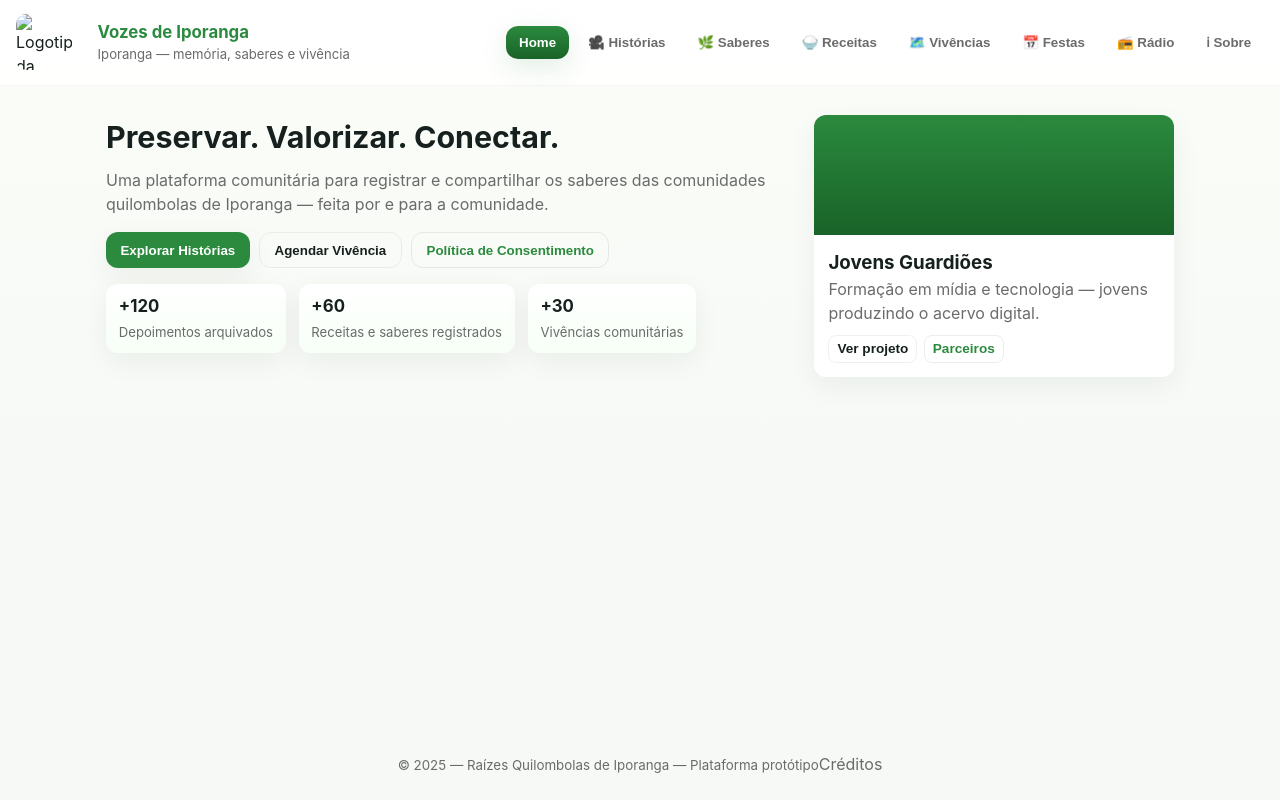
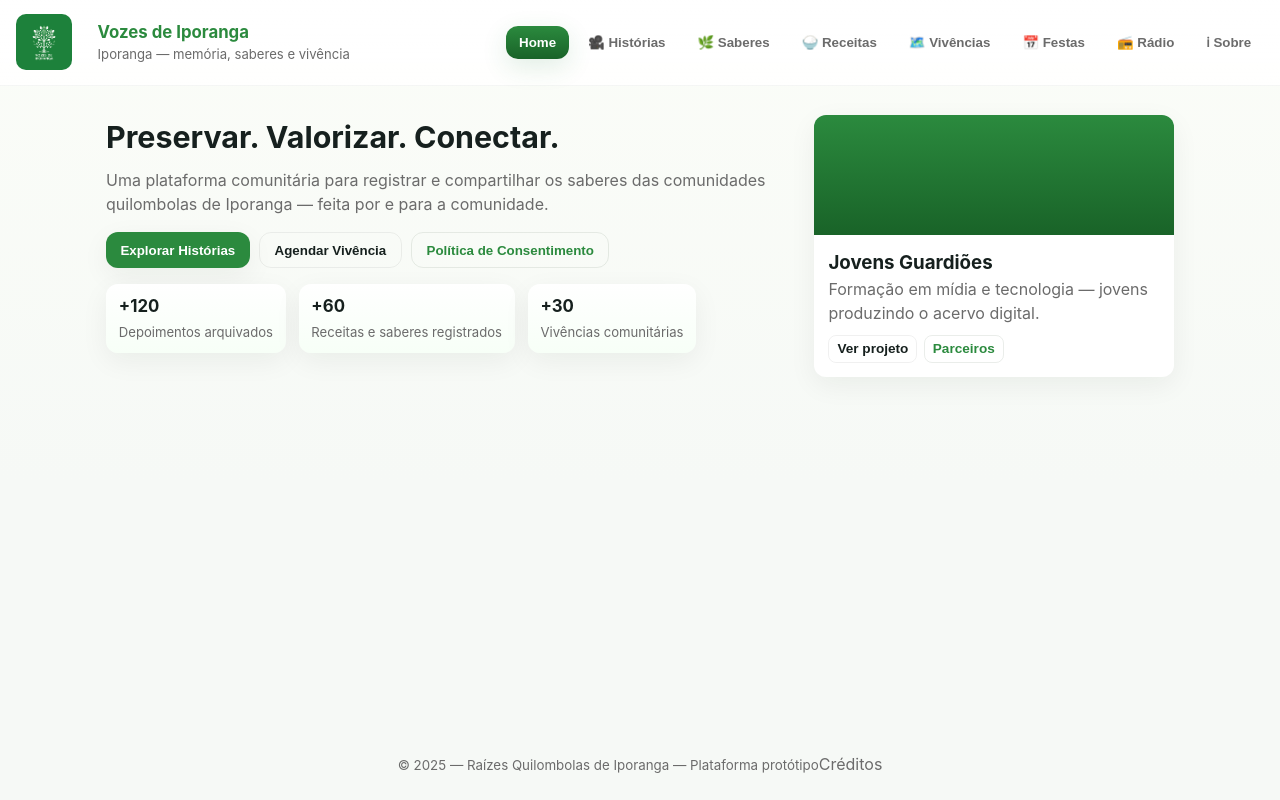
Before and after one commit to giunuli07/Vozes-de-Iporanga, a plain HTML site: page index.html in a window 1280 px wide. Drawn offline with Linux system fonts and the light colour scheme.

Commit message:
Update index.html

```diff
--- a/index.html
+++ b/index.html
@@ -12,7 +12,7 @@
     <header class="site-header">
       <div class="brand">
         <!-- inline svg logo -->
-        <img src="img/logo.png" alt="Logotipo da empresa" svg class="logo" width="56" height="56" viewBox="0 0 64 64" aria-hidden="true">
+        <img src="logo.png" alt="Logotipo da empresa" svg class="logo" width="56" height="56" viewBox="0 0 64 64" aria-hidden="true">
          <rect width="64" height="64" rx="9" fill="#2B8A3E"></rect>
         </svg>
         <div class="brand-text">
```
